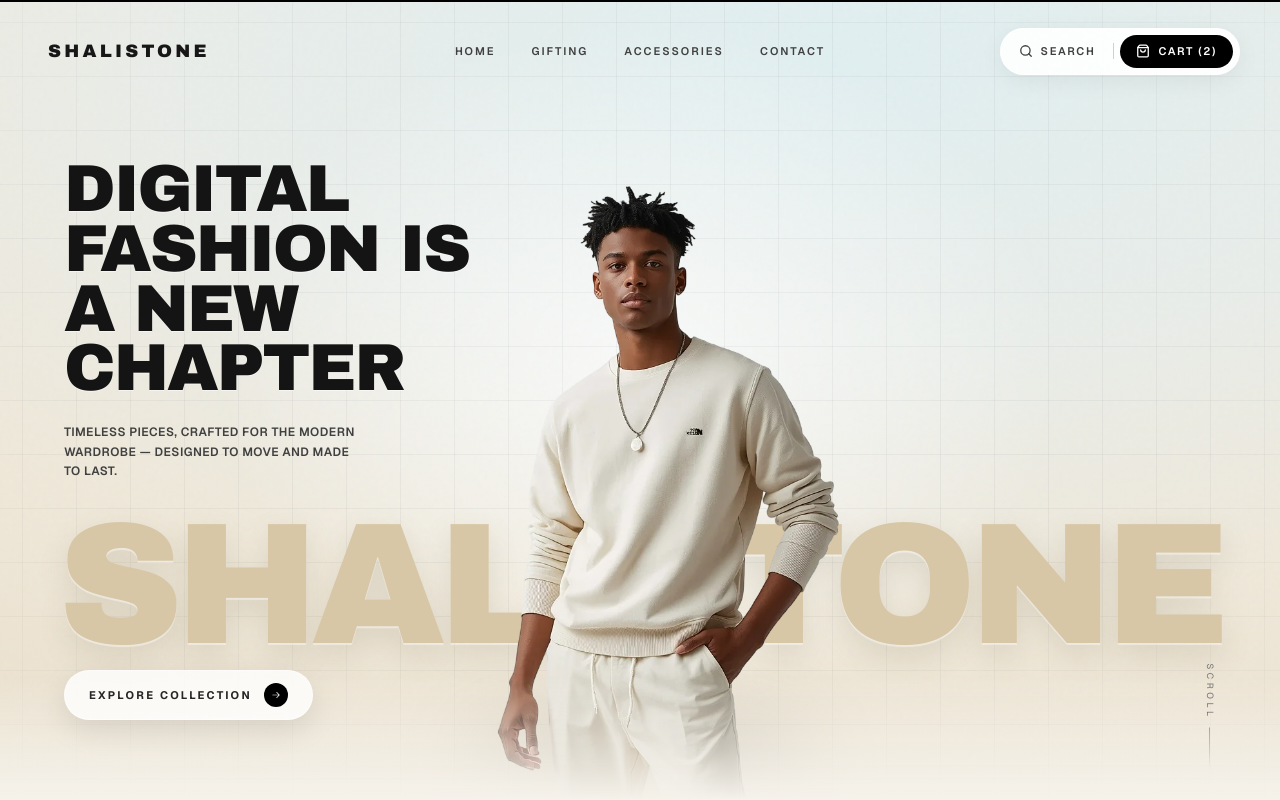
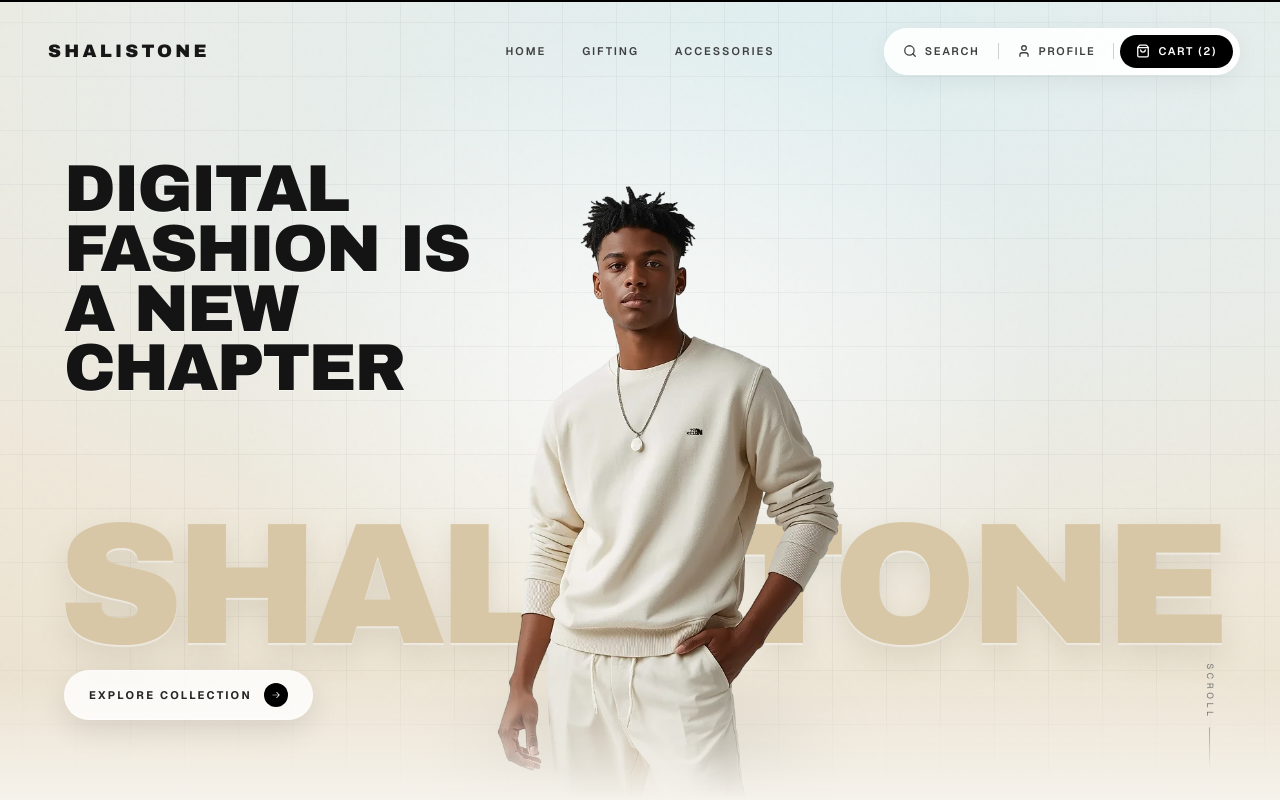
Before and after one commit to anand-exe7/fashion-store, a Next.js app: page / in a window 1280 px wide. Shown: the top 800 px of the page. Built offline with nearby package versions, Linux system fonts and the light colour scheme.

Commit message:
landing page layout with hero, features, and navigation components

```diff
--- a/components/home/BestSellers.tsx
+++ b/components/home/BestSellers.tsx
@@ -32,10 +32,10 @@
           viewport={{ once: true }}
           className="flex flex-wrap justify-center gap-8 md:gap-12 text-xs font-bold uppercase tracking-[0.2em] text-neutral-400"
         >
-          <button className="text-black border-b-2 border-black pb-2">All</button>
-          <button className="hover:text-black transition-colors pb-2">Hoodies</button>
-          <button className="hover:text-black transition-colors pb-2">Shirts</button>
-          <button className="hover:text-black transition-colors pb-2">Jackets</button>
+          <a href="/products" className="text-black border-b-2 border-black pb-2">All</a>
+          <a href="/products" className="hover:text-black transition-colors pb-2">Hoodies</a>
+          <a href="/products" className="hover:text-black transition-colors pb-2">Shirts</a>
+          <a href="/products" className="hover:text-black transition-colors pb-2">Jackets</a>
         </motion.div>
       </div>
       <motion.div
--- a/components/home/Features.tsx
+++ b/components/home/Features.tsx
@@ -19,7 +19,7 @@
   };
 
   return (
-    <section className="py-24 px-6 md:px-12 max-w-7xl mx-auto border-t border-neutral-200 mt-12">
+    <section className="pt-10 pb-20 md:pt-14 md:pb-24 px-6 md:px-12 max-w-7xl mx-auto border-t border-neutral-200">
       <motion.div
         variants={containerVariants}
         initial="hidden"
--- a/components/home/Hero.tsx
+++ b/components/home/Hero.tsx
@@ -133,10 +133,13 @@
 
       {/* ---------- Foreground editorial content ---------- */}
 
-      {/* Headline (left on desktop, centered on mobile) */}
+      {/* Headline (left on desktop, centered above the figure on mobile).
+          z-index sits BELOW the figure (z-20) on purpose: if the two ever get
+          close on an odd viewport, the figure should read as in front of the
+          text rather than the text garbling across the model's face. */}
       <motion.div
         style={{ x: headX, y: headScrollY, opacity: fade }}
-        className="absolute left-0 right-0 top-[7vh] z-30 px-[6vw] text-center sm:top-[13vh] md:left-[5vw] md:right-auto md:top-[20vh] md:max-w-[40vw] md:px-0 md:text-left pointer-events-none"
+        className="absolute left-0 right-0 top-[7vh] z-[15] px-[6vw] text-center sm:top-[13vh] md:left-[5vw] md:right-auto md:top-[20vh] md:z-30 md:max-w-[40vw] md:px-0 md:text-left pointer-events-none"
       >
         <h1
           className="uppercase text-[#141414]"
@@ -162,7 +165,7 @@
         </h1>
 
         <div
-          className="mx-auto mt-3 max-w-[260px] sm:mt-5 sm:max-w-[300px] md:mx-0 md:mt-6"
+          className="mx-auto mt-3 hidden max-w-[260px] sm:mt-5 sm:max-w-[300px] md:mx-0 md:mt-6 md:block"
           style={{ animation: 'heroFade 0.9s ease-out 0.6s both' }}
         >
           <p className="text-[11px] md:text-[12px] leading-relaxed font-semibold uppercase tracking-[0.04em] text-neutral-700">
@@ -204,7 +207,7 @@
             <div className="min-w-0 flex-1">
               <p className="text-[9px] font-bold uppercase tracking-[0.18em] text-neutral-500">Featured</p>
               <p className="truncate text-[13px] font-semibold text-neutral-900">Cream Crewneck</p>
-              <p className="text-[13px] font-bold text-neutral-900">$120.00</p>
+              <p className="text-[13px] font-bold text-neutral-900">₹120.00</p>
             </div>
           </div>
           <a
--- a/components/layout/Navbar.tsx
+++ b/components/layout/Navbar.tsx
@@ -1,5 +1,5 @@
 'use client';
-import { Search, ShoppingBag, Menu, X } from 'lucide-react';
+import { Search, ShoppingBag, Menu, X, User } from 'lucide-react';
 import { motion, AnimatePresence, useScroll, useMotionValueEvent } from 'framer-motion';
 import { useState, useRef, useEffect } from 'react';
 
@@ -7,7 +7,6 @@
   { label: 'Home', href: '/' },
   { label: 'Gifting', href: '/products' },
   { label: 'Accessories', href: '/products' },
-  { label: 'Contact', href: '/profile' },
 ];
 
 export const Navbar = () => {
@@ -104,6 +103,15 @@
           </button>
           <span className="hidden h-4 w-px bg-neutral-400/50 sm:block" />
           <a
+            href="/profile"
+            aria-label="Profile"
+            className="flex items-center gap-2 rounded-full px-2.5 py-2 text-[11px] font-semibold uppercase tracking-[0.15em] text-neutral-700 transition-colors hover:bg-white/70 hover:text-black sm:px-3"
+          >
+            <User className="h-4 w-4 sm:h-3.5 sm:w-3.5" strokeWidth={2.2} />
+            <span className="hidden sm:inline">Profile</span>
+          </a>
+          <span className="hidden h-4 w-px bg-neutral-400/50 sm:block" />
+          <a
             href="/cart"
             aria-label="Cart, 2 items"
             className="relative flex items-center gap-2 rounded-full bg-black px-2.5 py-2 text-[11px] font-semibold uppercase tracking-[0.15em] text-white transition-transform hover:scale-[1.03] sm:px-4"
```
